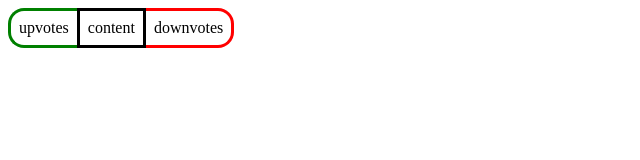
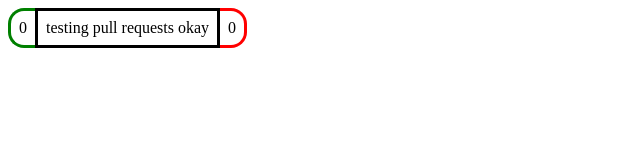
Before and after one commit to ghostcaller/The-Feed, a plain HTML site: page shapetest.html in a window 1280 px wide. Shown: the whole page, without its empty margins (0-640 px from the left). Drawn offline with Linux system fonts and the light colour scheme.

Commit message:
Update shapetest.html

```diff
--- a/shapetest.html
+++ b/shapetest.html
@@ -39,9 +39,9 @@
   </head>
   <body>
     <div class="post">
-      <div id="upvotes">upvotes</div>
-      <div id="content">content</div>
-      <div id="downvotes">downvotes</div>
+      <div id="upvotes">0</div>
+      <div id="content">testing pull requests okay</div>
+      <div id="downvotes">0</div>
     </div>
   </body>
 </html>
```
